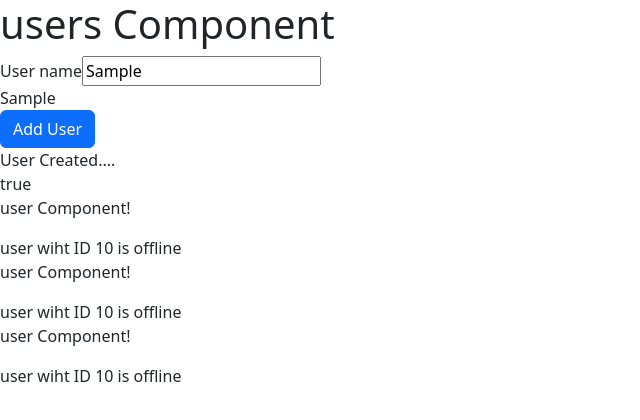
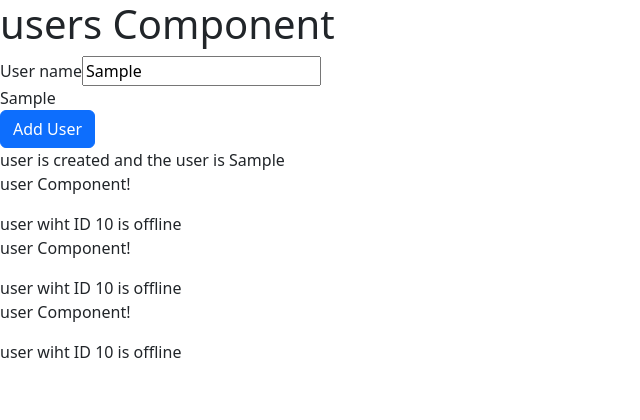
Before and after one commit to gittudemo/Angular-concepts, an Angular app: page / in a window 1280 px wide. Both pictures are taken after typing "Sample" into the empty fields and a click on the button "Add User". Shown: the top 420 px of the page, without its empty margins (0-640 px from the left). Built offline with nearby package versions, Linux system fonts and the light colour scheme.

Commit message:
ngiF directive to hide and show elements

```diff
--- a/src/app/users/users.component.html
+++ b/src/app/users/users.component.html
@@ -9,9 +9,10 @@
 class="btn btn-primary"
 [disabled]="!allowNewUser"
 (click)="onChangeUserStatus()">Add User</button>
-<div>{{ changeUserStatus }}</div>
-<div>{{allowNewUser }}</div>
+<!-- <div>{{ changeUserStatus }}</div>
+<div>{{allowNewUser }}</div> -->
 <!-- <div [innerText]="allowNewUser"></div> -->
+<div *ngIf="isUserCreated">user is created and the user is  {{userName }}</div>
 <app-user></app-user>
 <app-user></app-user>
 <app-user></app-user>
--- a/src/app/users/users.component.ts
+++ b/src/app/users/users.component.ts
@@ -9,6 +9,7 @@ export class UsersComponent {
   allowNewUser : boolean = false;
   changeUserStatus = 'Not Created...';
   userName = '';
+  isUserCreated = false;
 
 
   constructor() {
@@ -21,6 +22,7 @@ export class UsersComponent {
 
 
   onChangeUserStatus() {
+    this.isUserCreated = !this.isUserCreated;
     this.changeUserStatus = 'User Created....'
   }
 
```
